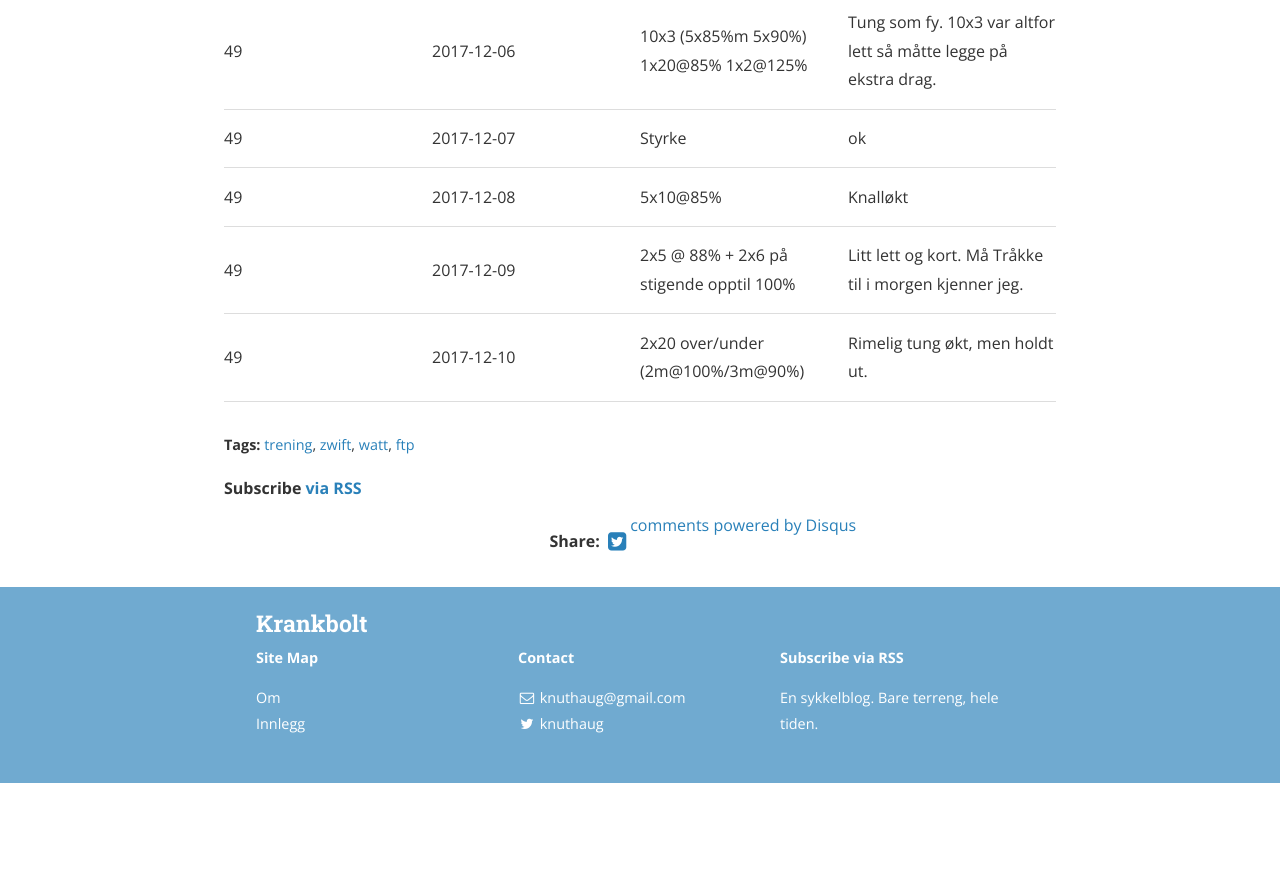
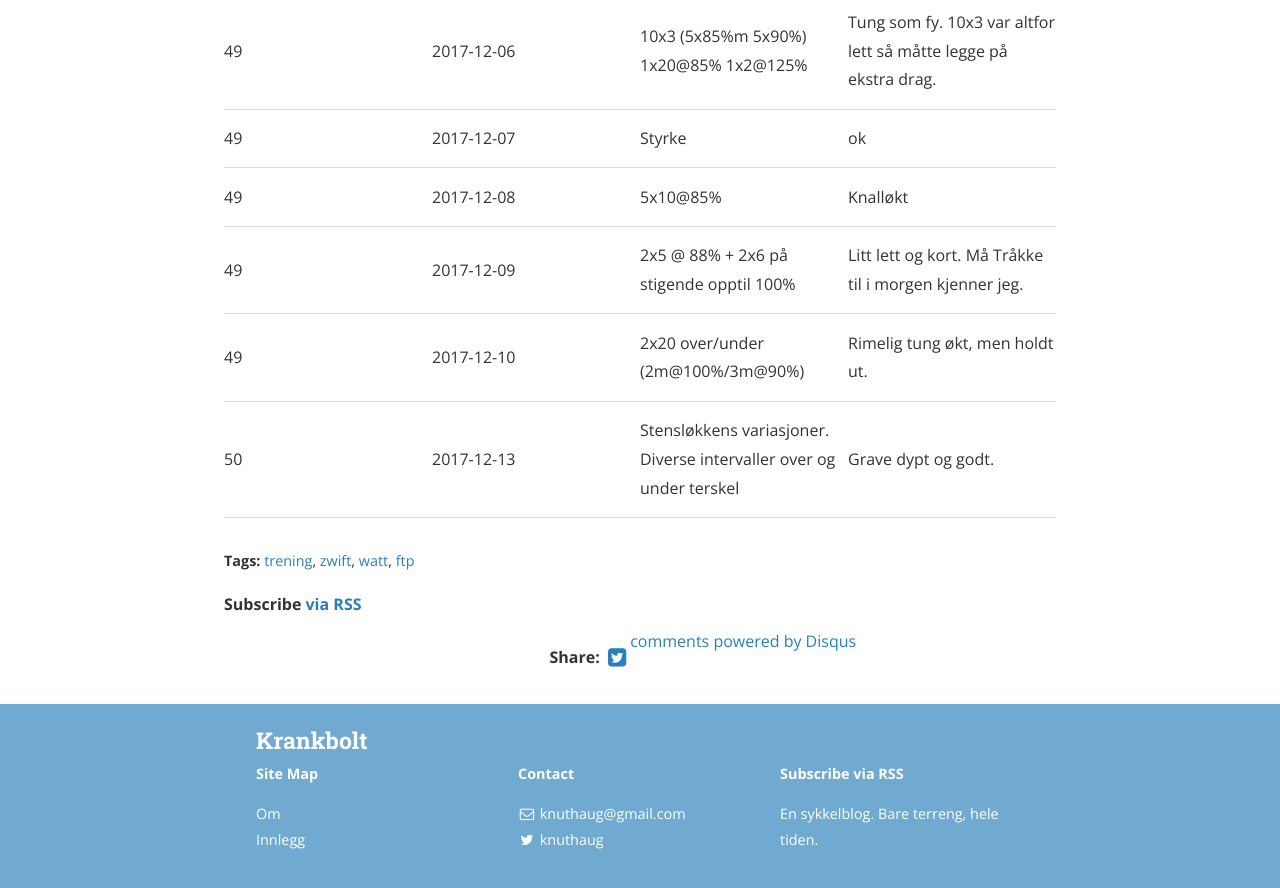
Before and after one commit to knuthaug/krankbolt, a Jekyll site: the page built from _posts/2017-12-01-prosjekt-ftp.markdown, in a window 1280 px wide and 900 px high, scrolled down 1754 px. Shown: the top 888 px of the window. Built offline with Jekyll 4.4.1, drawn with Linux system fonts in a browser that asks for light colours; nearby versions of some CDN libraries; comment, search, counter and statistics services are not loaded; a style sheet for code colours, icons or effects is not loaded; before the commit the page ends 2537 px from its top, so only the background shows below that.

Commit message:
updated ftp-post

```diff
--- a/_posts/2017-12-01-prosjekt-ftp.markdown
+++ b/_posts/2017-12-01-prosjekt-ftp.markdown
@@ -32,3 +32,4 @@ Så da endte det opp med en plan om å stort sett følge klubbens treningsprogra
 |49  | 2017-12-08 | 5x10@85% | Knalløkt |
 |49 | 2017-12-09| 2x5 @ 88% + 2x6 på stigende opptil 100% | Litt lett og kort. Må Tråkke til i morgen kjenner jeg. |
 |49| 2017-12-10| 2x20 over/under (2m@100%/3m@90%) | Rimelig tung økt, men holdt ut. |
+|50| 2017-12-13| Stensløkkens variasjoner. Diverse intervaller over og under terskel | Grave dypt og godt.  |
```
